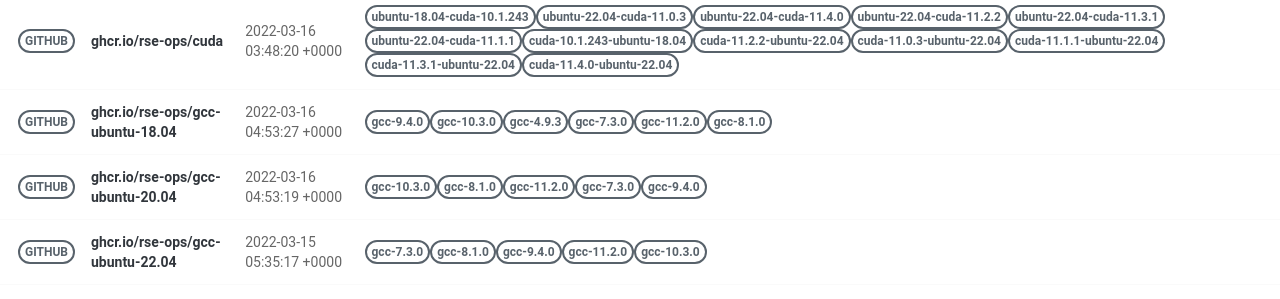
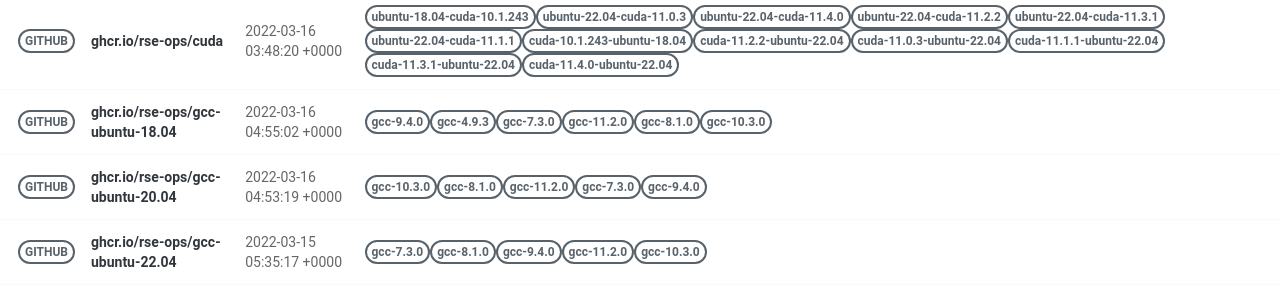
Before and after one commit to rse-ops/docker-images, a Jekyll site: the page built from pages/index.md, in a window 1280 px wide. Shown: the part 502-801 px from the top of the page. Built offline with Jekyll 4.4.1, drawn with Linux system fonts in a browser that asks for light colours; nearby versions of some CDN libraries.

Commit message:
Automated push to update library 2022-03-16

```diff
--- a/_library/ghcr.io-rse-ops-gcc-ubuntu-18.04.md
+++ b/_library/ghcr.io-rse-ops-gcc-ubuntu-18.04.md
@@ -1,7 +1,7 @@
 ---
 layout: container
 name: ghcr.io/rse-ops/gcc-ubuntu-18.04
-updated_at: 2022-03-16 04:53:27.054343
+updated_at: 2022-03-16 04:55:02.248326
 
 
 container_url: https://github.com/orgs/rse-ops/packages/container/package/gcc-ubuntu-18.04
```
Also changed, not shown: other parts of _library/ghcr.io-rse-ops-gcc-ubuntu-18.04.md (+3 -3 lines).
